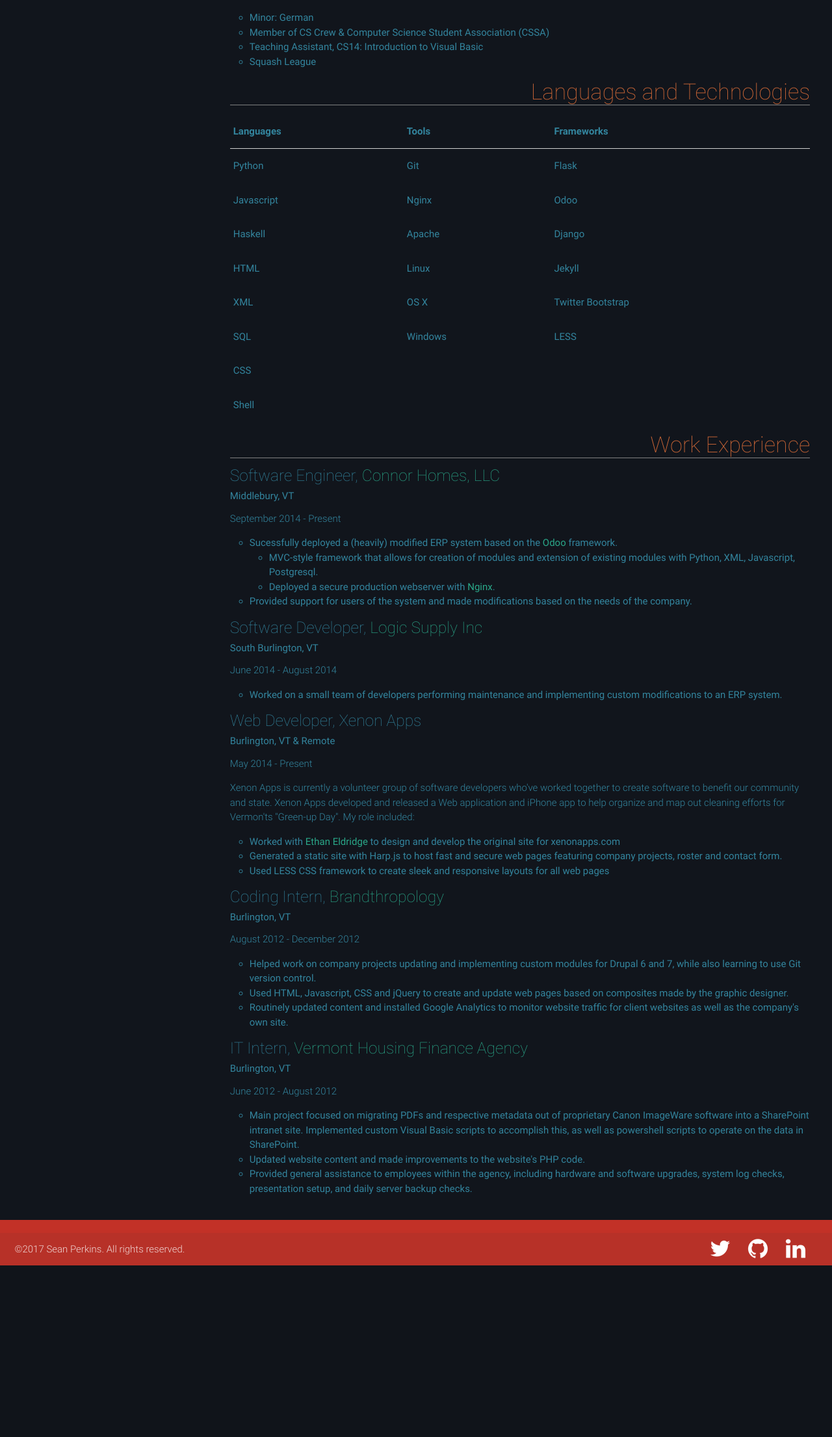
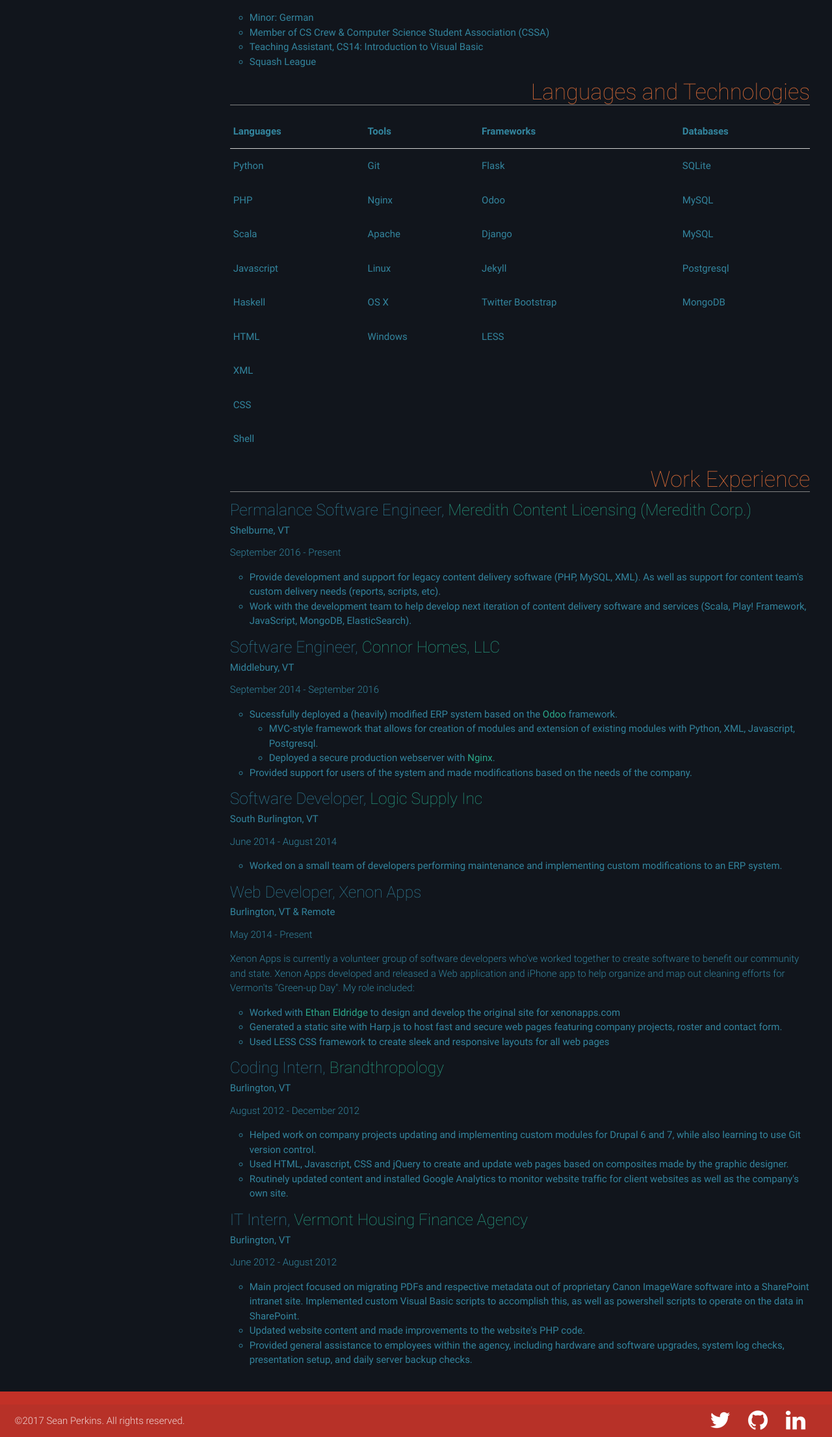
Before and after one commit to scperkins/seancperkins.com, a Flask app: page /resume in a window 1280 px wide. Shown: the part 226-2437 px from the top of the page at 65% size. Before the commit the page ends 2173 px from the top, so only its background shows below. Run offline with Flask 2, Linux system fonts and the light colour scheme.

Commit message:
Updated resume

```diff
--- a/templates/resume.html
+++ b/templates/resume.html
@@ -18,23 +18,33 @@
 					<th>Languages</th>
 					<th>Tools</th>
 					<th>Frameworks</th>
+					<th>Databases</th>
 				</tr>
 			</thead>
 			<tbody>
-				<tr><td>Python</td><td>Git</td><td>Flask</td></tr>
-				<tr><td>Javascript</td><td>Nginx</td><td>Odoo</td></tr>
-				<tr><td>Haskell</td><td>Apache</td><td>Django</td></tr>
-				<tr><td>HTML</td><td>Linux</td><td>Jekyll</td></tr>
-				<tr><td>XML</td><td>OS X</td><td>Twitter Bootstrap</td></tr>
-				<tr><td>SQL</td><td>Windows</td><td>LESS</td></tr>
-				<tr><td>CSS</td></tr>
+				<tr><td>Python</td><td>Git</td><td>Flask</td><td>SQLite</td></tr>
+				<tr><td>PHP</td><td>Nginx</td><td>Odoo</td><td>MySQL</td></tr>
+				<tr><td>Scala</td><td>Apache</td><td>Django</td><td>MySQL</td></tr>
+				<tr><td>Javascript</td><td>Linux</td><td>Jekyll</td><td>Postgresql</td></tr>
+				<tr><td>Haskell</td><td>OS X<td>Twitter Bootstrap<td>MongoDB</td></td></td></tr>
+				<tr><td>HTML</td><td>Windows</td><td>LESS</td></tr>
+				<tr><td>XML</td><td></td><td></td></tr>
+				<tr><td>CSS</td><td></td><td></td></tr>
 				<tr><td>Shell</td></tr>
 			</tbody>
 		</table>
 	<h4 class="resume right-align">Work Experience</h4>
+		<h5>Permalance Software Engineer, <a href="http://http://www.meredithcontentlicensing.com/" target="_blank">Meredith Content Licensing (Meredith Corp.)</a></h5>
+		<h6>Shelburne, VT</h6>
+		<p>September 2016 - Present</p>
+		<ul class="resume">
+			<li>Provide development and support for legacy content delivery software (PHP, MySQL, XML). As well as support for content team's custom delivery needs (reports, scripts, etc).</li>
+			<li>Work with the development team to help develop next iteration of content delivery software and services (Scala, Play! Framework, JavaScript, MongoDB, ElasticSearch).</li>
+		</ul>
+
 		<h5>Software Engineer, <a href="http://connorbuilding.com" target="_blank">Connor Homes, LLC</a></h5>
 		<h6>Middlebury, VT</h6>
-		<p>September 2014 - Present</p>
+		<p>September 2014 - September 2016</p>
 		<ul class="resume">
 			<li>Sucessfully deployed a (heavily) modified ERP system based on the <a href="https://www.odoo.com" target="_blank">Odoo</a> framework.</li>
 				<ul>
```
